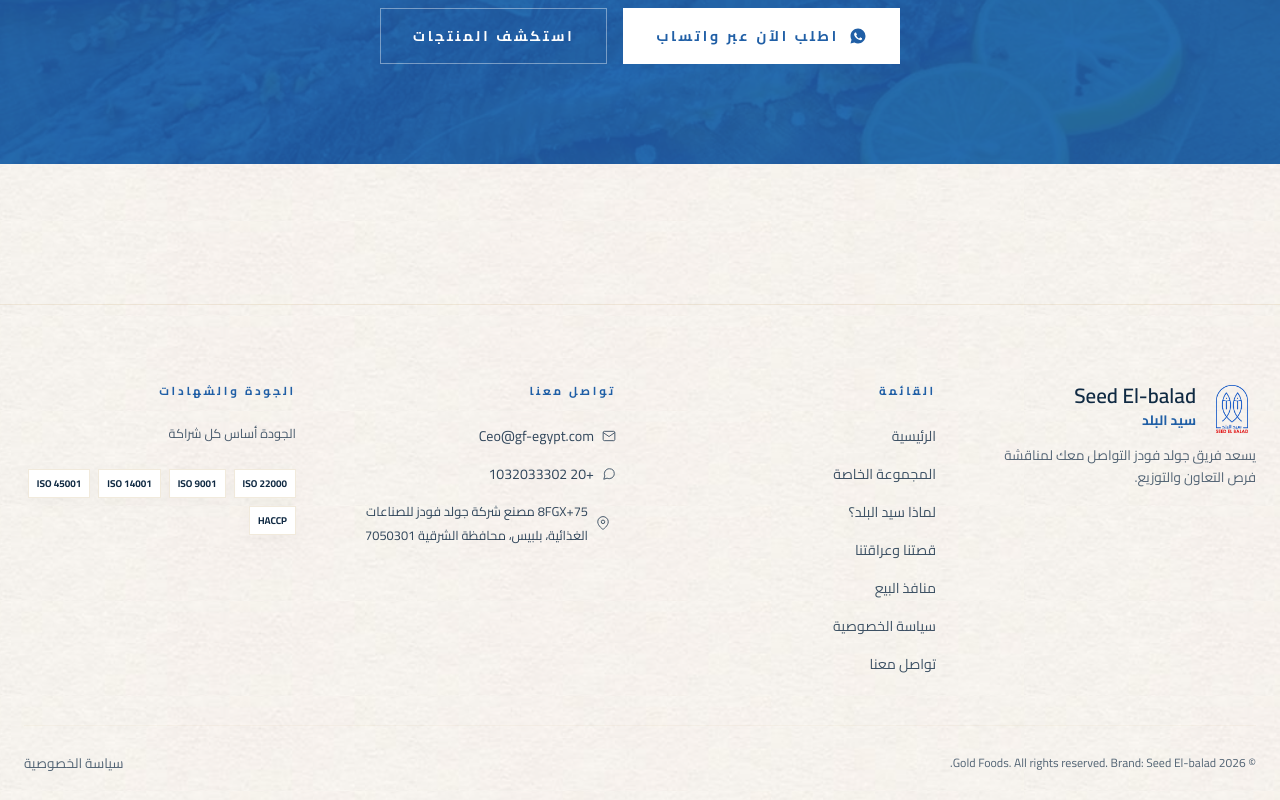
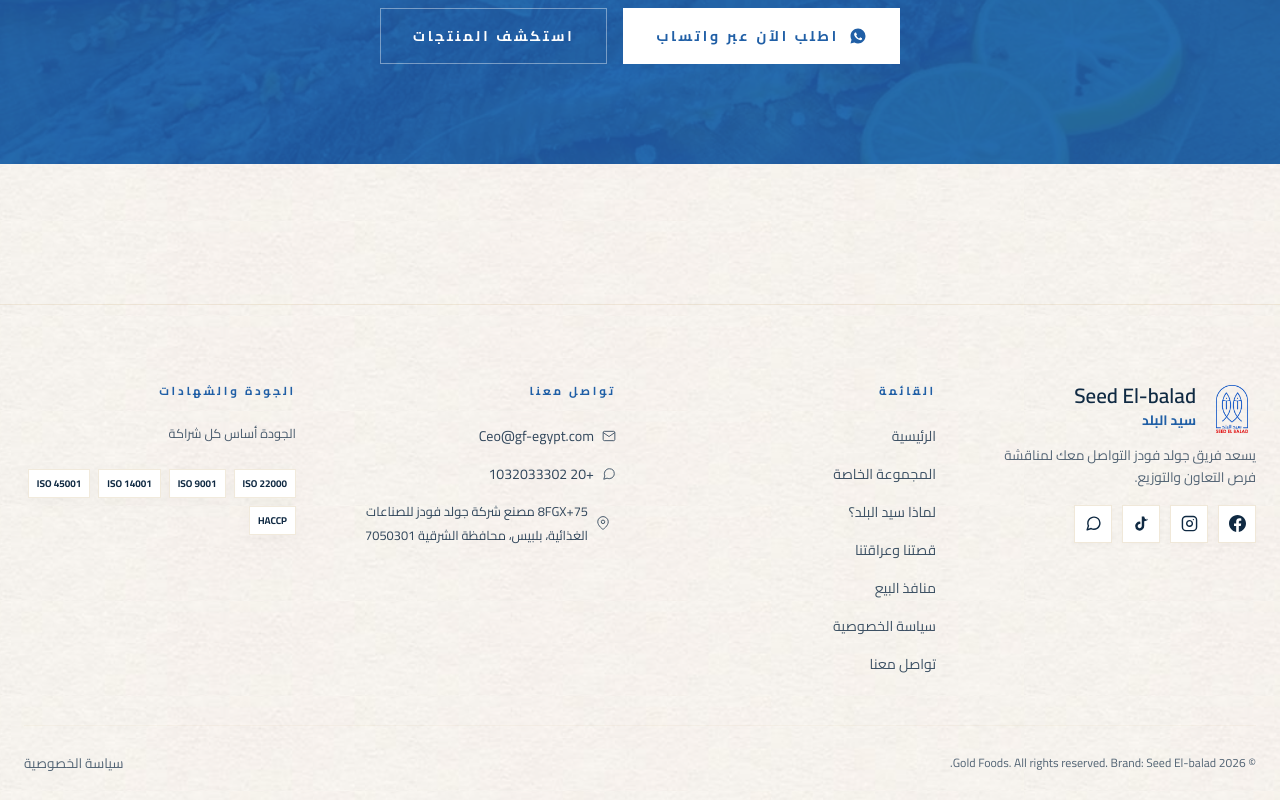
Before and after one commit to am516ee-debug/seed-el-balad, a React (Vite) app: page / in a window 1280 px wide. Shown: the part 9469-10269 px from the top of the page. Built offline with nearby package versions, Linux system fonts and the light colour scheme; a web font is replaced by a local one.

Commit message:
Feature: Add animated social media links (Facebook, Instagram, TikTok, WhatsApp) to Footer

```diff
--- a/index.html
+++ b/index.html
@@ -76,8 +76,9 @@
         },
         "hasMap": "https://maps.app.goo.gl/4XrjBhoWF4qXuxzGA",
         "sameAs": [
-          "https://www.facebook.com/seedelbalad",
-          "https://www.instagram.com/seedelbalad"
+          "https://www.facebook.com/share/1CssPVwxt6/?mibextid=wwXIfr",
+          "https://www.instagram.com/seed.elbalad.egypt?igsh=MTZkZGh5czk0aGN3Yw==",
+          "https://www.tiktok.com/@seed_el_balad?_r=1&_t=ZS-98r0RmY0IOQ"
         ]
       }
     </script>
--- a/src/components/Layout/Footer.tsx
+++ b/src/components/Layout/Footer.tsx
@@ -52,6 +52,56 @@ export const Footer: React.FC<FooterProps> = ({ onNavigate }) => {
               </div>
             </div>
             <p>{t('contact.sub')}</p>
+
+            {/* Social Media Links */}
+            <div className="footer-social-links" aria-label="Social Media">
+              <a
+                href="https://www.facebook.com/share/1CssPVwxt6/?mibextid=wwXIfr"
+                target="_blank"
+                rel="noopener noreferrer"
+                className="social-btn facebook"
+                aria-label="Facebook"
+              >
+                <svg width="17" height="17" viewBox="0 0 24 24" fill="currentColor">
+                  <path d="M24 12.073c0-6.627-5.373-12-12-12s-12 5.373-12 12c0 5.99 4.388 10.954 10.125 11.854v-8.385H7.078v-3.47h3.047V9.43c0-3.007 1.792-4.669 4.533-4.669 1.312 0 2.686.235 2.686.235v2.953H15.83c-1.491 0-1.956.925-1.956 1.874v2.25h3.328l-.532 3.47h-2.796v8.385C19.612 23.027 24 18.062 24 12.073z"/>
+                </svg>
+              </a>
+              <a
+                href="https://www.instagram.com/seed.elbalad.egypt?igsh=MTZkZGh5czk0aGN3Yw=="
+                target="_blank"
+                rel="noopener noreferrer"
+                className="social-btn instagram"
+                aria-label="Instagram"
+              >
+                <svg width="17" height="17" viewBox="0 0 24 24" fill="none" stroke="currentColor" strokeWidth="2" strokeLinecap="round" strokeLinejoin="round">
+                  <rect x="2" y="2" width="20" height="20" rx="5" ry="5"/>
+                  <path d="M16 11.37A4 4 0 1 1 12.63 8 4 4 0 0 1 16 11.37z"/>
+                  <line x1="17.5" y1="6.5" x2="17.51" y2="6.5"/>
+                </svg>
+              </a>
+              <a
+                href="https://www.tiktok.com/@seed_el_balad?_r=1&_t=ZS-98r0RmY0IOQ"
+                target="_blank"
+                rel="noopener noreferrer"
+                className="social-btn tiktok"
+                aria-label="TikTok"
+              >
+                <svg width="17" height="17" viewBox="0 0 24 24" fill="currentColor">
+                  <path d="M19.59 6.69a4.83 4.83 0 0 1-3.77-4.25V2h-3.45v13.67a2.89 2.89 0 0 1-5.2 1.74 2.89 2.89 0 0 1 2.31-4.64c.298-.002.595.042.88.13V9.4a6.33 6.33 0 0 0-1-.08A6.34 6.34 0 0 0 3 15.66a6.34 6.34 0 0 0 10.81 4.47A6.29 6.29 0 0 0 15.82 15V8.84a8.34 8.34 0 0 0 5-1.63l-1.23-2.52z"/>
+                </svg>
+              </a>
+              <a
+                href="https://wa.me/201032033302"
+                target="_blank"
+                rel="noopener noreferrer"
+                className="social-btn whatsapp"
+                aria-label="WhatsApp"
+              >
+                <svg width="17" height="17" viewBox="0 0 24 24" fill="none" stroke="currentColor" strokeWidth="2" strokeLinecap="round" strokeLinejoin="round">
+                  <path d="M21 11.5a8.38 8.38 0 0 1-.9 3.8 8.5 8.5 0 0 1-7.6 4.7 8.38 8.38 0 0 1-3.8-.9L3 21l1.9-5.7a8.38 8.38 0 0 1-.9-3.8 8.5 8.5 0 0 1 4.7-7.6 8.38 8.38 0 0 1 3.8-.9h.5a8.48 8.48 0 0 1 8 8v.5z"/>
+                </svg>
+              </a>
+            </div>
           </div>
 
           {/* Quick Navigation Links */}
--- a/src/css/footer.css
+++ b/src/css/footer.css
@@ -60,6 +60,74 @@
   font-size: 0.85rem;
   color: var(--color-text-ink);
   opacity: 0.7;
+}
+
+/* Footer Social Links & Micro-interactions */
+.footer-social-links {
+  display: flex;
+  align-items: center;
+  gap: 10px;
+  margin-top: 4px;
+}
+
+.social-btn {
+  width: 38px;
+  height: 38px;
+  display: inline-flex;
+  align-items: center;
+  justify-content: center;
+  background-color: #ffffff;
+  border: 1px solid rgba(185, 150, 83, 0.22);
+  color: var(--color-text-ink);
+  transition: all 0.35s cubic-bezier(0.16, 1, 0.3, 1);
+  position: relative;
+  text-decoration: none;
+  box-shadow: 0 2px 6px rgba(0, 0, 0, 0.03);
+}
+
+.social-btn svg {
+  transition: transform 0.35s cubic-bezier(0.16, 1, 0.3, 1), color 0.3s ease, fill 0.3s ease;
+}
+
+.social-btn:hover {
+  transform: translateY(-4px) scale(1.06);
+  box-shadow: 0 8px 20px rgba(18, 62, 112, 0.12);
+}
+
+.social-btn:hover svg {
+  transform: scale(1.1);
+}
+
+/* Facebook */
+.social-btn.facebook:hover {
+  background-color: #1877F2;
+  border-color: #1877F2;
+  color: #ffffff;
+  box-shadow: 0 8px 20px rgba(24, 119, 242, 0.35);
+}
+
+/* Instagram */
+.social-btn.instagram:hover {
+  background: radial-gradient(circle at 30% 107%, #fdf497 0%, #fdf497 5%, #fd5949 45%, #d6249f 60%, #285AEB 90%);
+  border-color: transparent;
+  color: #ffffff;
+  box-shadow: 0 8px 20px rgba(214, 36, 159, 0.35);
+}
+
+/* TikTok */
+.social-btn.tiktok:hover {
+  background-color: #000000;
+  border-color: #000000;
+  color: #ffffff;
+  box-shadow: 0 8px 20px rgba(0, 0, 0, 0.35);
+}
+
+/* WhatsApp */
+.social-btn.whatsapp:hover {
+  background-color: #25D366;
+  border-color: #25D366;
+  color: #ffffff;
+  box-shadow: 0 8px 20px rgba(37, 211, 102, 0.35);
 }
 
 .footer-col h4 {
```
